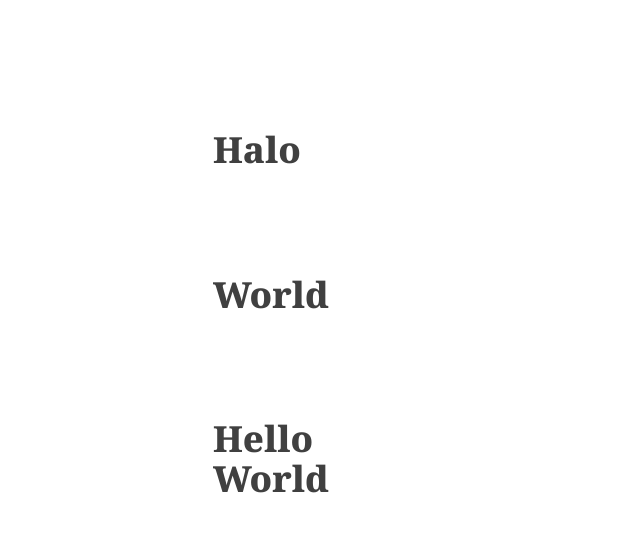
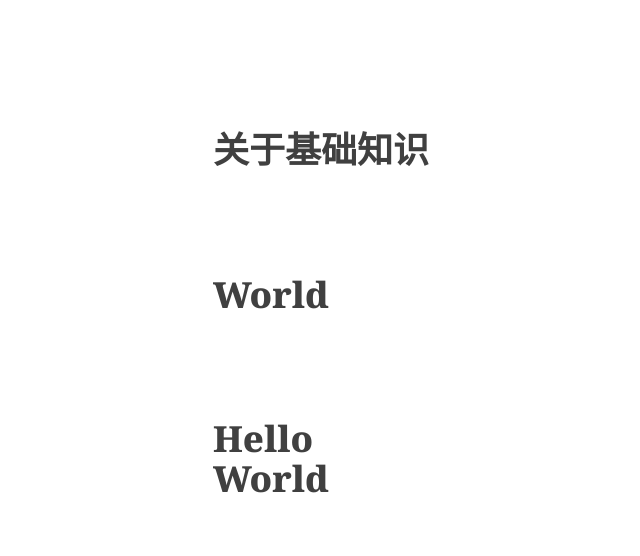
Before and after one commit to LanJJsamass/LanJJsamass.github.io, a plain HTML site: page index.html in a window 1280 px wide. Shown: the whole page, without its empty margins (52-692 px from the left). Drawn offline with nearby package versions, Linux system fonts and the light colour scheme.

Commit message:
Site updated: 2019-04-30 08:56:14

```diff
--- a/index.html
+++ b/index.html
@@ -51,7 +51,7 @@
                     <div class="post-preview">
     <a href="/2019/04/29/jichu/">
         <h2 class="post-title">
-            Halo
+            关于基础知识
         </h2>
 
     </a>
```
Also changed, not shown: 2019/04/29/jichu/index.html (+2 -2 lines), archives/2019/04/index.html (+1 -1 lines), archives/2019/index.html (+1 -1 lines), archives/index.html (+1 -1 lines).
